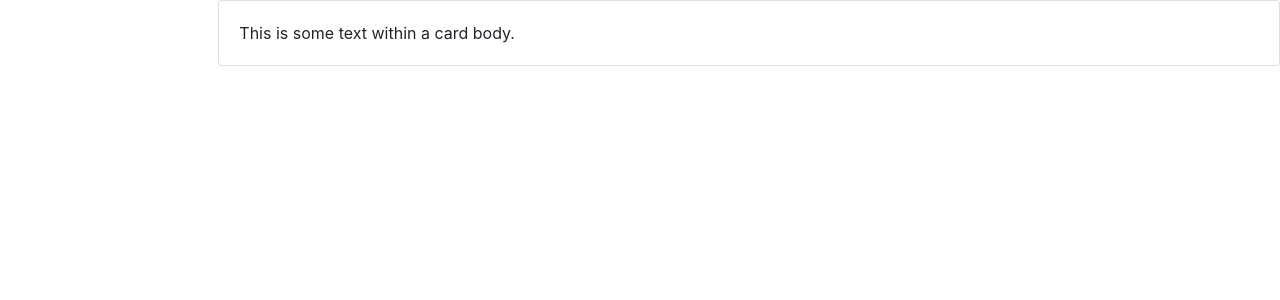
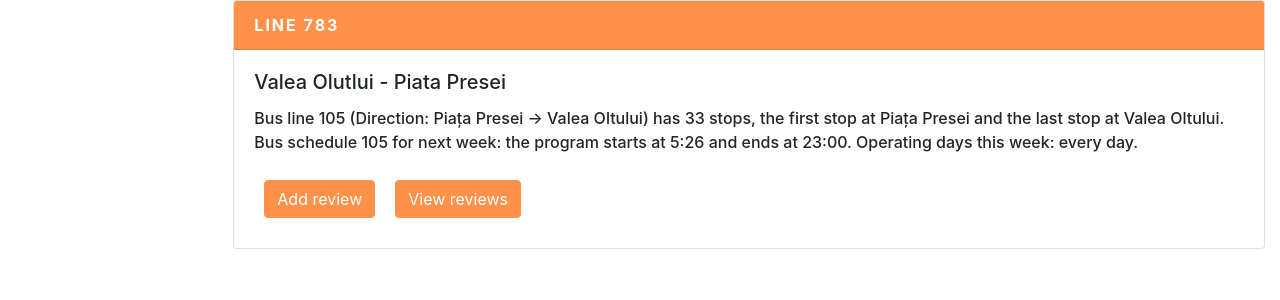
Before and after one commit to roberteftene/CleverTransit, a React (Create React App) app in the folder frontend/: page /reviews in a window 1280 px wide. Shown: the top 300 px of the page. Built offline with nearby package versions, Linux system fonts and the light colour scheme; no server answers.

Commit message:
created lineCard ui

```diff
--- a/frontend/src/components/LineCard/LineCard.css
+++ b/frontend/src/components/LineCard/LineCard.css
@@ -0,0 +1,22 @@
+.card-header {
+    background-color: #ff914a !important;
+    color: #fff;
+    text-transform: uppercase;
+    font-weight: bold;
+    letter-spacing: 2px;
+}
+
+.lineCard-btn {
+    margin: 10px;
+    color: #fff !important;
+    padding: 10px;
+    transition: all .2s ease-in-out !important;
+}
+
+.lineCard-btn:hover{
+    transform: scale(1.2);
+}
+
+.card-text {
+    font-weight: 500;
+}
--- a/frontend/src/components/LineCard/LineCard.js
+++ b/frontend/src/components/LineCard/LineCard.js
@@ -1,8 +1,36 @@
 import React from 'react'
+import Card from 'react-bootstrap/Card'
+import Button from 'react-bootstrap/Button'
+import "./LineCard.css"
 
 export default class LineCard extends React.Component {
     constructor(props) {
         super(props);
         this.state ={}
     }
+
+    render() {
+        return(
+
+            <div className="container">
+
+                <Card>
+                    <Card.Header className="card-header">Line 783</Card.Header>
+                    <Card.Body>
+                        <Card.Title>Valea Olutlui - Piata Presei</Card.Title>
+                        <Card.Text className="card-text">
+Bus line 105 (Direction: Piața Presei → Valea Oltului) has 33 stops, the first stop at Piața Presei and the last stop at Valea Oltului.
+
+Bus schedule 105 for next week: the program starts at 5:26 and ends at 23:00. Operating days this week: every day.                        </Card.Text>
+
+                        <Button variant="primary" className="lineCard-btn">Add review</Button>
+                        <Button variant="primary" className="lineCard-btn">View reviews</Button>
+                    </Card.Body>
+                </Card>
+
+            </div>
+
+
+        );
+    }
 }
--- a/frontend/src/containers/ReviewsPage/ReviewsPage.css
+++ b/frontend/src/containers/ReviewsPage/ReviewsPage.css
@@ -7,3 +7,7 @@
 .lineList {
     color: red;
 }
+
+.line-card{
+    margin-top: 10px;
+}
--- a/frontend/src/containers/ReviewsPage/ReviewsPage.js
+++ b/frontend/src/containers/ReviewsPage/ReviewsPage.js
@@ -1,6 +1,7 @@
 import React from 'react'
 import "./ReviewsPage.css"
 import MotMenu from "../../components/MotMenu/MotMenu"
+import Linecard from "../../components/LineCard/LineCard"
 import Row from 'react-bootstrap/Row'
 import Col from 'react-bootstrap/Col'
 import Card from 'react-bootstrap/Card'
@@ -21,9 +22,7 @@ export default class ReviewsPage extends React.Component {
                 </Col>
 
                 <Col sm={10}>
-                <Card>
-                <Card.Body>This is some text within a card body.</Card.Body>
-                </Card>
+                <Linecard className="line-card"></Linecard>
                 </Col>
 
 
```
